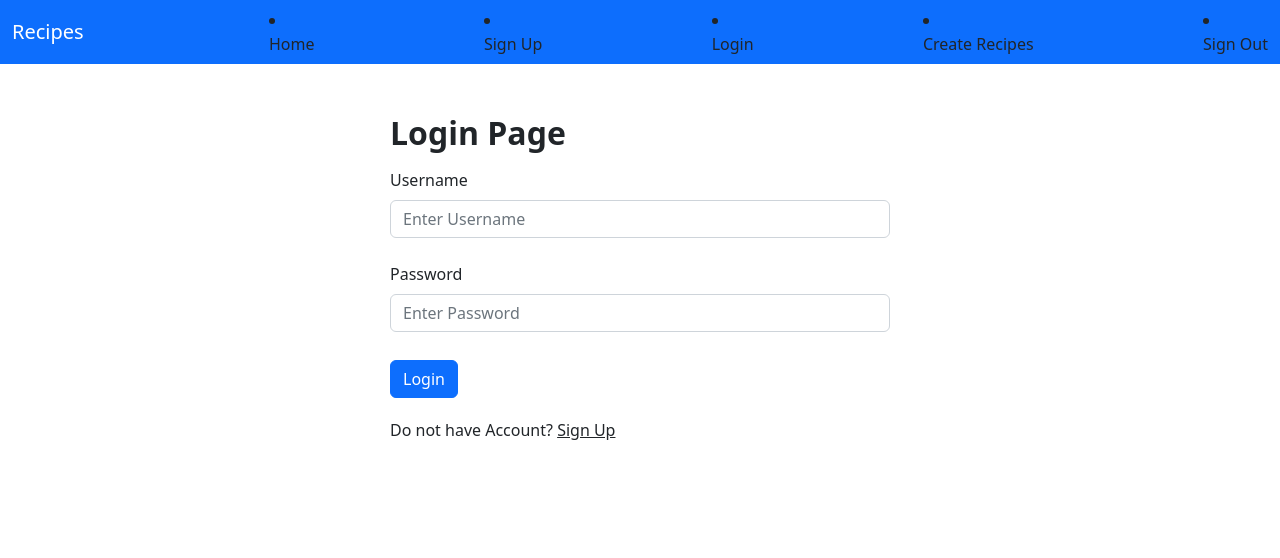
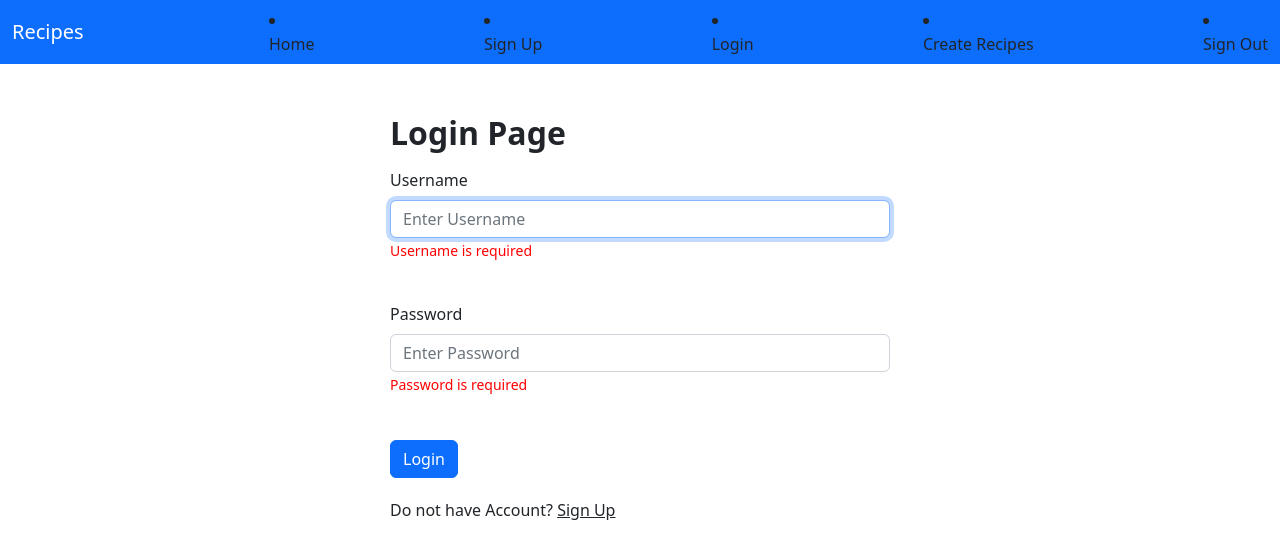
Before and after one commit to yanliu1111/React_Flask_fullStack_project, a React (Vite) app in the folder client/: page /login in a window 1280 px wide. Both pictures are taken after a click on the button "Login". Shown: the top 558 px of the page. Built offline with nearby package versions, Linux system fonts and the light colour scheme.

Commit message:
feat: react hook form for login

```diff
--- a/client/src/components/Login.jsx
+++ b/client/src/components/Login.jsx
@@ -1,14 +1,30 @@
 import React, { useState } from "react";
 import { Form, Button, Navbar } from "react-bootstrap";
+import { useForm } from "react-hook-form";
+const LoginPage = () => {
+  const {
+    register,
+    handleSubmit,
 
-const LoginPage = () => {
-  const [username, setUsername] = useState("");
-  const [password, setPassowrd] = useState("");
+    reset,
+    formState: { errors },
+  } = useForm();
 
-  const loginUser = () => {
-    console.log(username, password);
-    setUsername("");
-    setPassowrd("");
+  const loginUser = (data) => {
+    console.log(data);
+    const requestOptions = {
+      method: "POST",
+      headers: { "content-Type": "application/json" },
+      body: JSON.stringify(data),
+    };
+    fetch("/api/auth/login", requestOptions)
+      .then((res) => res.json())
+      .then((data) => {
+        console.log(data);
+        console.log(data.message);
+      });
+
+    reset();
   };
 
   return (
@@ -21,23 +37,33 @@ const LoginPage = () => {
             <Form.Control
               type="text"
               placeholder="Enter Username"
-              value={username}
-              name="username"
-              onChange={(e) => setUsername(e.target.value)}
+              {...register("username", { required: true, maxLength: 25 })}
             />
           </Form.Group>
-
+          {errors.username && errors.username.type === "required" && (
+            <p style={{ color: "red" }} className="error">
+              <small>Username is required</small>
+            </p>
+          )}
+          {errors.username?.type === "maxLength" && (
+            <p style={{ color: "red" }}>
+              <small>Username should be less than 25 characters</small>
+            </p>
+          )}
           <br />
           <Form.Group>
             <Form.Label>Password</Form.Label>
             <Form.Control
               type="password"
               placeholder="Enter Password"
-              value={password}
-              name="password"
-              onChange={(e) => setPassowrd(e.target.value)}
+              {...register("password", { required: true, minLength: 6 })}
             />
           </Form.Group>
+          {errors.password && errors.password.type === "required" && (
+            <p style={{ color: "red" }} className="error">
+              <small>Password is required</small>
+            </p>
+          )}
 
           <br />
           <Form.Group>
@@ -45,7 +71,7 @@ const LoginPage = () => {
               as="sub"
               variant="primary"
               type="submit"
-              onClick={loginUser}
+              onClick={handleSubmit(loginUser)}
             >
               Login
             </Button>
```
Also changed, not shown: client/src/auth.js (added, +9 -0 lines), 1 other file (tests, documents, lock files or other folders).
